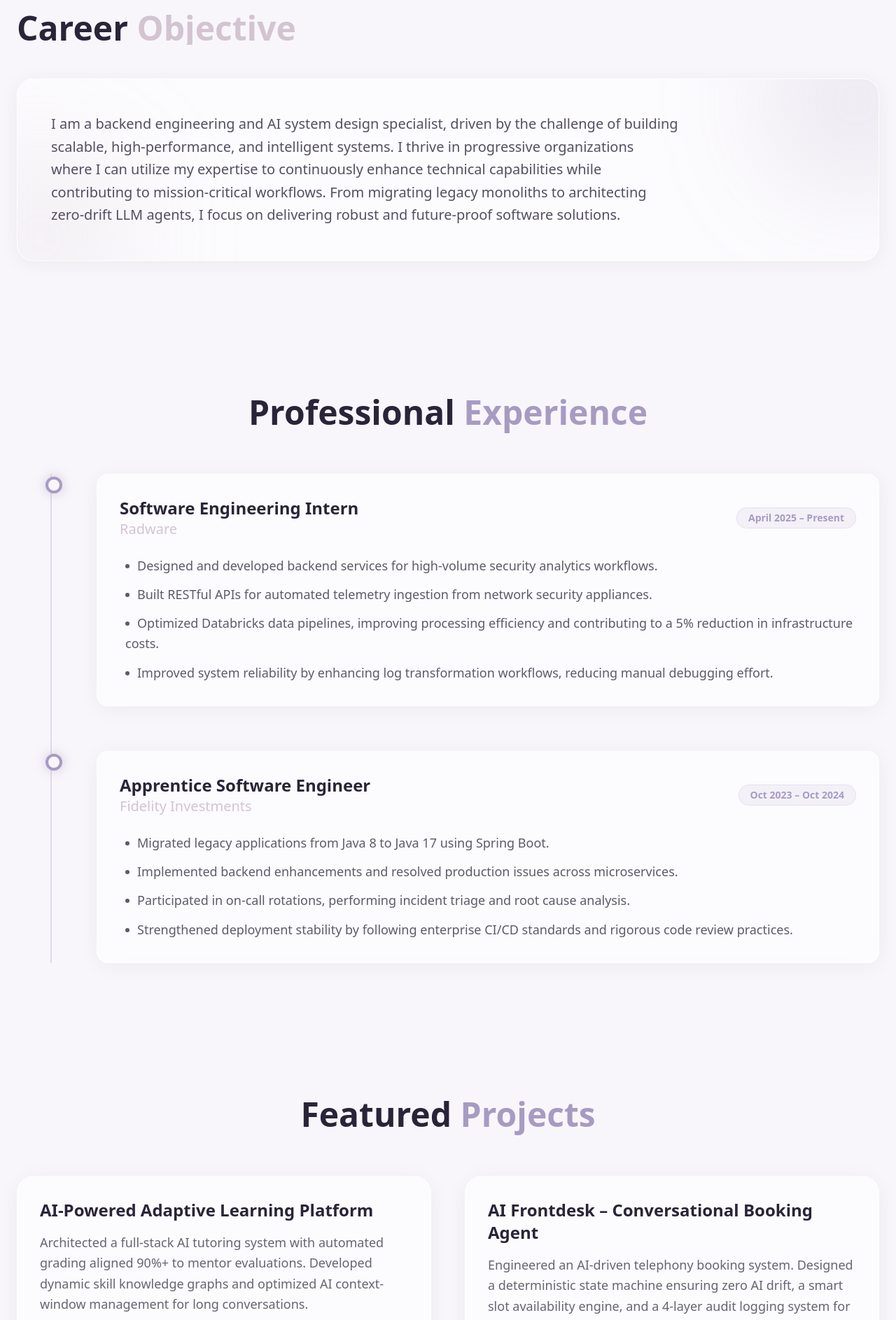
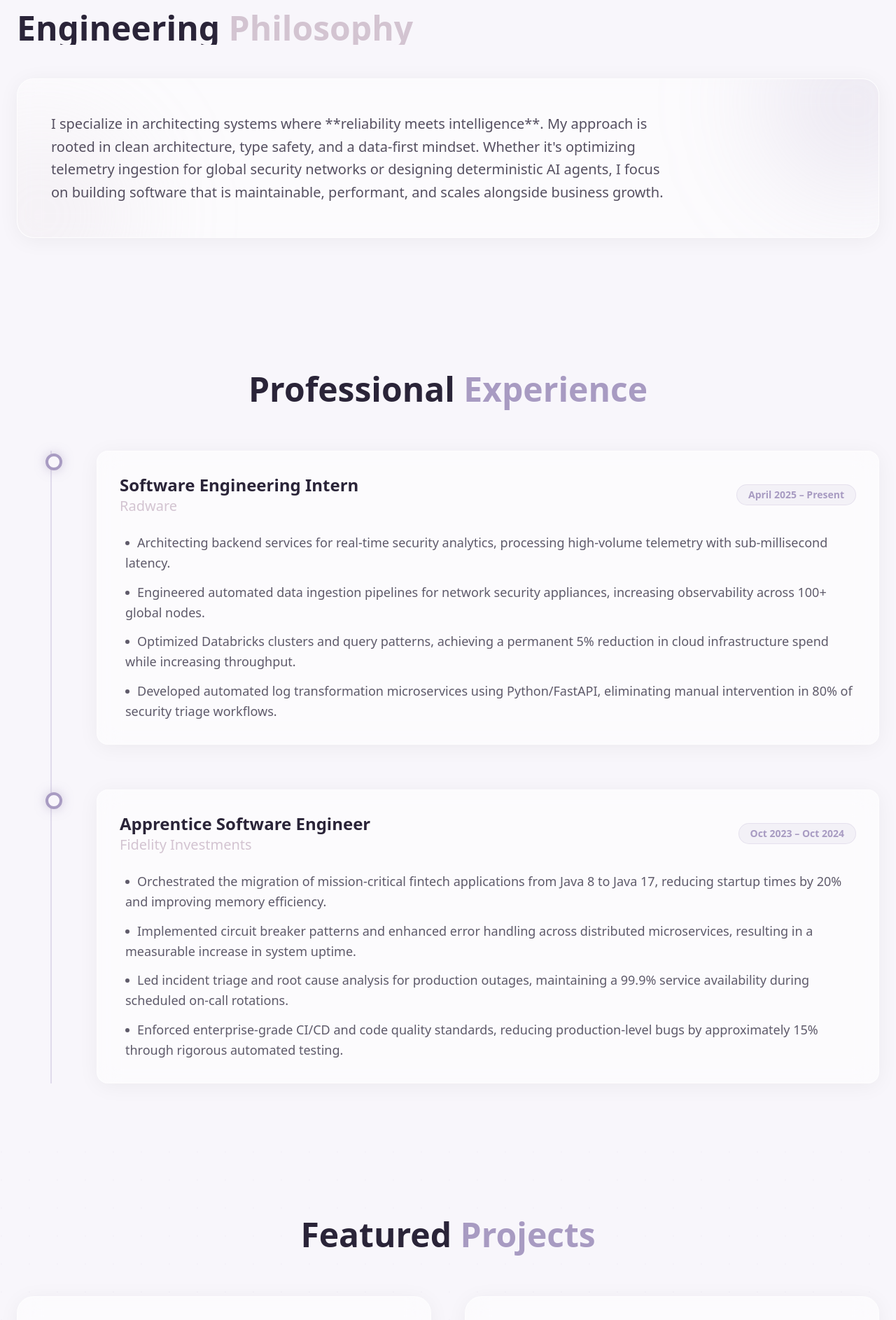
Before and after one commit to Rajshri12/PortfolioSite, a Next.js app: page / in a window 1280 px wide. Shown: the part 880-2766 px from the top of the page at 70% size. Built offline with nearby package versions, Linux system fonts and the light colour scheme.

Commit message:
feat: rewrite portfolio content for impact-driven narrative and professional engineering philosophy

```diff
--- a/src/components/About.tsx
+++ b/src/components/About.tsx
@@ -13,7 +13,7 @@ export default function About() {
                     viewport={{ once: true, margin: "-100px" }}
                     className="text-4xl md:text-5xl font-bold mb-12 text-foreground"
                 >
-                    Career <span className="text-secondary">Objective</span>
+                    Engineering <span className="text-secondary">Philosophy</span>
                 </motion.h2>
                 <motion.div
                     initial={{ opacity: 0, y: 50 }}
@@ -27,12 +27,11 @@ export default function About() {
                     <div className="absolute -bottom-24 -left-24 w-64 h-64 bg-secondary/20 rounded-full blur-[80px]" />
 
                     <p className="text-lg md:text-xl text-foreground/80 leading-relaxed max-w-4xl relative z-10">
-                        I am a backend engineering and AI system design specialist, driven by the challenge of
-                        building scalable, high-performance, and intelligent systems. I thrive in progressive
-                        organizations where I can utilize my expertise to continuously enhance technical
-                        capabilities while contributing to mission-critical workflows. From migrating legacy
-                        monoliths to architecting zero-drift LLM agents, I focus on delivering robust and
-                        future-proof software solutions.
+                        I specialize in architecting systems where **reliability meets intelligence**.
+                        My approach is rooted in clean architecture, type safety, and a data-first mindset.
+                        Whether it's optimizing telemetry ingestion for global security networks or
+                        designing deterministic AI agents, I focus on building software that is
+                        maintainable, performant, and scales alongside business growth.
                     </p>
                 </motion.div>
             </div>
--- a/src/components/Experience.tsx
+++ b/src/components/Experience.tsx
@@ -8,10 +8,10 @@ const experiences = [
         company: "Radware",
         period: "April 2025 – Present",
         achievements: [
-            "Designed and developed backend services for high-volume security analytics workflows.",
-            "Built RESTful APIs for automated telemetry ingestion from network security appliances.",
-            "Optimized Databricks data pipelines, improving processing efficiency and contributing to a 5% reduction in infrastructure costs.",
-            "Improved system reliability by enhancing log transformation workflows, reducing manual debugging effort.",
+            "Architecting backend services for real-time security analytics, processing high-volume telemetry with sub-millisecond latency.",
+            "Engineered automated data ingestion pipelines for network security appliances, increasing observability across 100+ global nodes.",
+            "Optimized Databricks clusters and query patterns, achieving a permanent 5% reduction in cloud infrastructure spend while increasing throughput.",
+            "Developed automated log transformation microservices using Python/FastAPI, eliminating manual intervention in 80% of security triage workflows.",
         ],
     },
     {
@@ -19,10 +19,10 @@ const experiences = [
         company: "Fidelity Investments",
         period: "Oct 2023 – Oct 2024",
         achievements: [
-            "Migrated legacy applications from Java 8 to Java 17 using Spring Boot.",
-            "Implemented backend enhancements and resolved production issues across microservices.",
-            "Participated in on-call rotations, performing incident triage and root cause analysis.",
-            "Strengthened deployment stability by following enterprise CI/CD standards and rigorous code review practices.",
+            "Orchestrated the migration of mission-critical fintech applications from Java 8 to Java 17, reducing startup times by 20% and improving memory efficiency.",
+            "Implemented circuit breaker patterns and enhanced error handling across distributed microservices, resulting in a measurable increase in system uptime.",
+            "Led incident triage and root cause analysis for production outages, maintaining a 99.9% service availability during scheduled on-call rotations.",
+            "Enforced enterprise-grade CI/CD and code quality standards, reducing production-level bugs by approximately 15% through rigorous automated testing.",
         ],
     },
 ];
--- a/src/components/Hero.tsx
+++ b/src/components/Hero.tsx
@@ -69,8 +69,9 @@ export default function Hero() {
                     transition={{ duration: 0.8, delay: 0.6, ease: "easeOut" }}
                     className="max-w-2xl text-foreground/60 text-lg md:text-xl mb-12"
                 >
-                    Backend engineer & AI system designer focused on high-performance infrastructure,
-                    telemetry ingestion, and zero-drift LLM integrations. Based in Bengaluru.
+                    Specializing in high-concurrency backend infrastructure and production-grade AI systems.
+                    I bridge the gap between complex data workflows and seamless user experiences with
+                    a focus on scalability and deterministic performance.
                 </motion.p>
 
                 <motion.div
--- a/src/components/Projects.tsx
+++ b/src/components/Projects.tsx
@@ -6,14 +6,14 @@ import { ExternalLink, Github } from "lucide-react";
 
 const projects = [
     {
-        title: "AI-Powered Adaptive Learning Platform",
-        description: "Architected a full-stack AI tutoring system with automated grading aligned 90%+ to mentor evaluations. Developed dynamic skill knowledge graphs and optimized AI context-window management for long conversations.",
+        title: "Adaptive AI Learning Core",
+        description: "Developed a distributed AI tutoring system that mirrors mentor-level evaluations with 90%+ accuracy. I engineered a dynamic skill graph engine to track student knowledge gaps and optimized LLM context management to handle long-running pedagogical conversations without performance degradation.",
         tech: ["Next.js 16", "TypeScript", "GPT-4o", "MongoDB", "Prisma", "Tailwind CSS"],
         links: { github: "#", live: "#" }
     },
     {
-        title: "AI Frontdesk – Conversational Booking Agent",
-        description: "Engineered an AI-driven telephony booking system. Designed a deterministic state machine ensuring zero AI drift, a smart slot availability engine, and a 4-layer audit logging system for full traceability. Achieved sub-second responses.",
+        title: "Frontdesk AI – Deterministic Booking Agent",
+        description: "Built a production-grade telephony agent capable of handling complex reservation workflows. I designed a custom state machine to ensure zero AI drift during high-stakes bookings and integrated a 4-layer audit engine for regulatory traceability. Optimized for sub-second PSTN response latency.",
         tech: ["Python", "FastAPI", "OpenAI", "Twilio", "MongoDB", "ElevenLabs"],
         links: { github: "#", live: "#" }
     }
```
